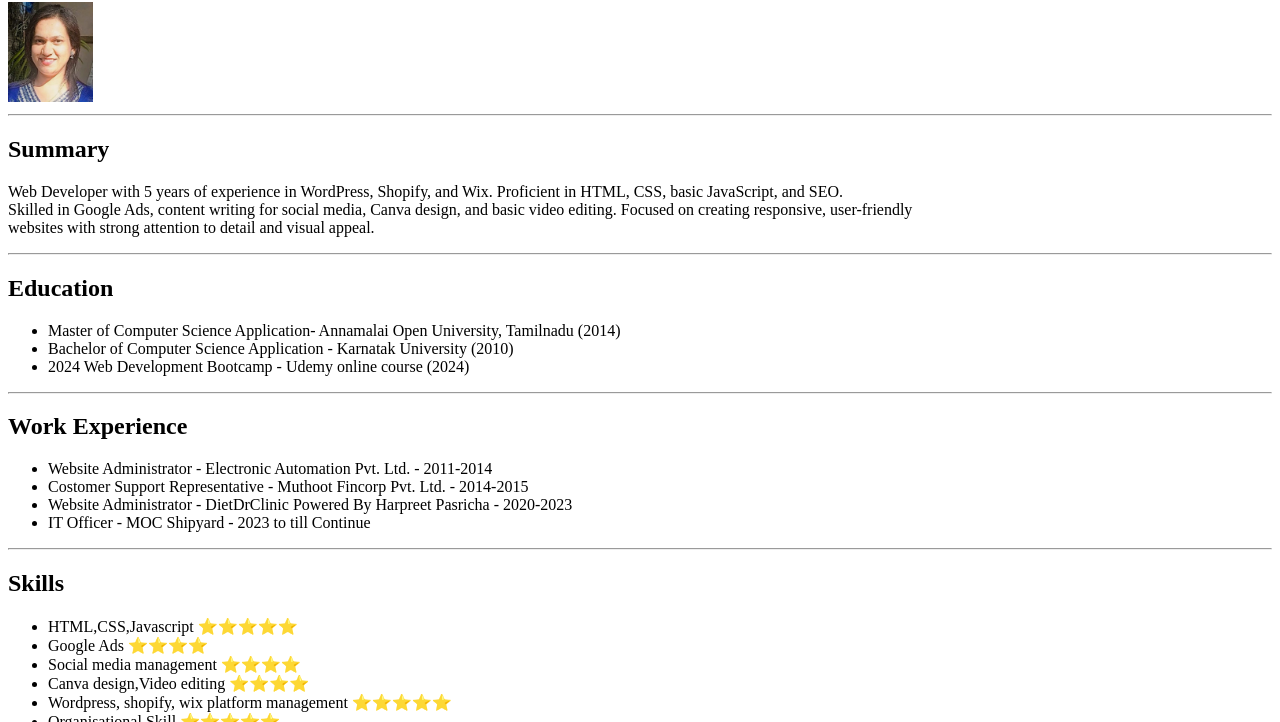
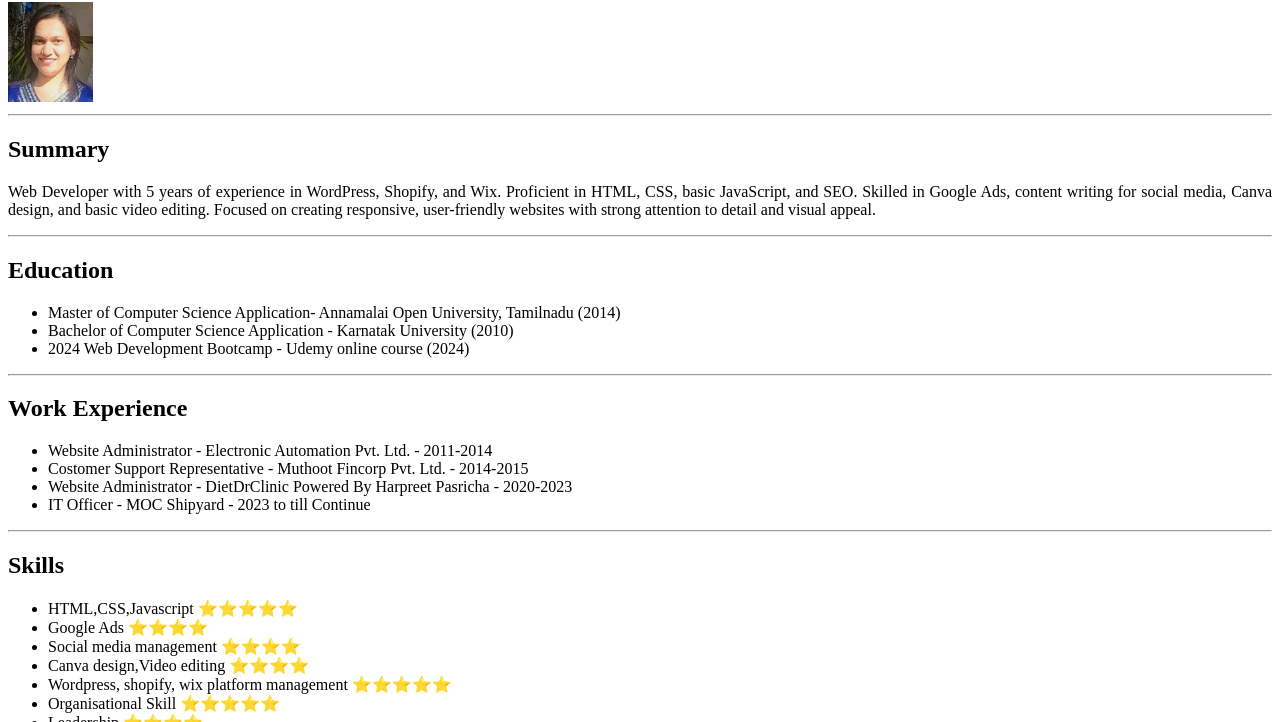
Before and after one commit to darshana-web/My-Resume, a plain HTML site: page index.html in a window 1280 px wide. Shown: the part 78-800 px from the top of the page. Drawn offline with Linux system fonts and the light colour scheme.

Commit message:
Update index.html

```diff
--- a/index.html
+++ b/index.html
@@ -9,8 +9,8 @@
         <img src="./ProfilePic.jpg" alt="Profile photo" height="100" />
         <hr>
         <h2>Summary</h2>
-        <p align="justify">Web Developer with 5 years of experience in WordPress, Shopify, and Wix. Proficient in HTML, CSS, basic JavaScript, and SEO. <br>
-            Skilled in Google Ads, content writing for social media, Canva design, and basic video editing. Focused on creating responsive, user-friendly<br>
+        <p align="justify">Web Developer with 5 years of experience in WordPress, Shopify, and Wix. Proficient in HTML, CSS, basic JavaScript, and SEO.
+            Skilled in Google Ads, content writing for social media, Canva design, and basic video editing. Focused on creating responsive, user-friendly
             websites with strong attention to detail and visual appeal.</p>
         <hr>
         <h2>Education</h2>
```
